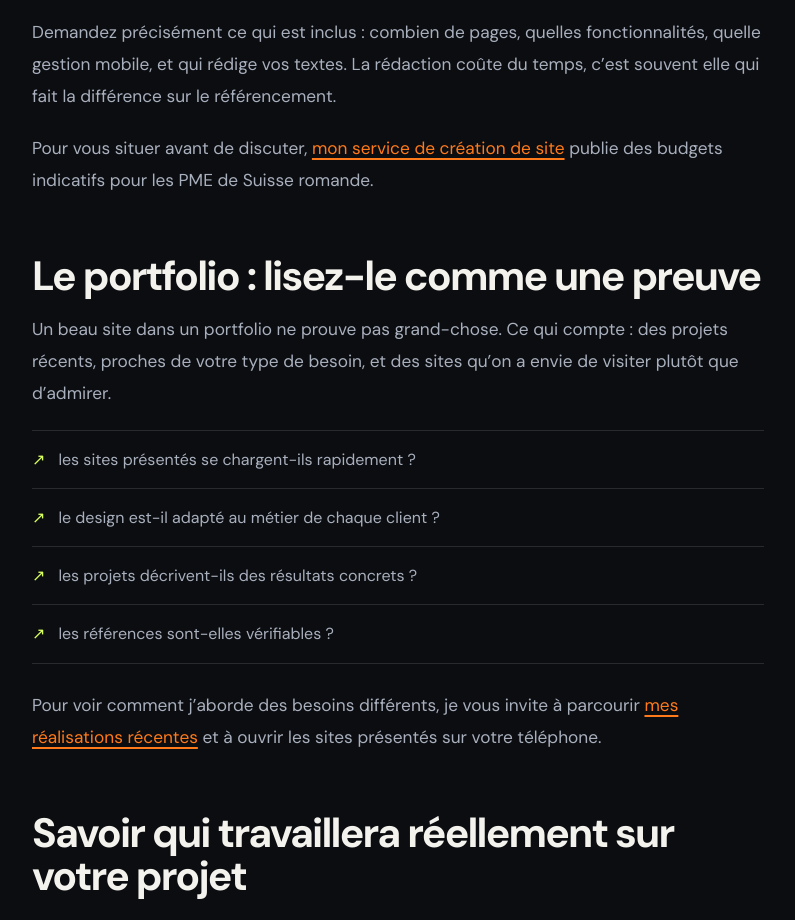
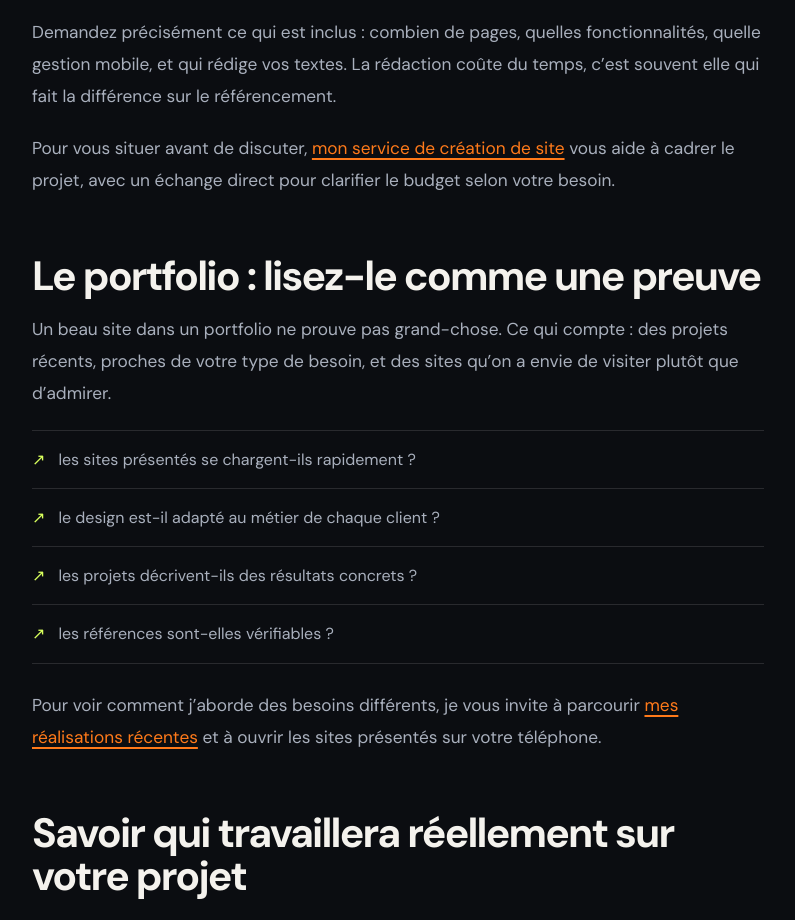
Before and after one commit to Sebwebswiss/sebwebswiss-page-26, a Next.js app: page /blog/comment-choisir-agence-web-lausanne in a window 1280 px wide. Shown: the part 1640-2560 px from the top of the page, without its empty margins (242-1037 px from the left). Built offline with nearby package versions, Linux system fonts and the light colour scheme; a web font is replaced by a local one.

Commit message:
seo: remove budget-indicatif claims from agency guide (no published prices)

```diff
--- a/src/content/articles.ts
+++ b/src/content/articles.ts
@@ -88,7 +88,7 @@ export const articles: Article[] = [
         content: [
           { text: "Pour vous situer avant de discuter, " },
           { text: "mon service de création de site", link: "/services/creation-site-internet-lausanne" },
-          { text: " publie des budgets indicatifs pour les PME de Suisse romande." },
+          { text: " vous aide à cadrer le projet, avec un échange direct pour clarifier le budget selon votre besoin." },
         ],
       },
       {
@@ -232,7 +232,7 @@ export const articles: Article[] = [
       {
         kind: "faq",
         items: [
-          ["Combien coûte un site web pour une PME à Lausanne ?", "Tout dépend de la structure et des fonctionnalités : un site vitrine soigné ne se joue pas à quelques centaines de francs, et une boutique change beaucoup la facture. Ma page sur la création de site publie des budgets indicatifs pour vous situer avant de discuter."],
+          ["Combien coûte un site web pour une PME à Lausanne ?", "Tout dépend de la structure et des fonctionnalités : un site vitrine soigné ne se joue pas à quelques centaines de francs, et une boutique change beaucoup la facture. Un échange direct permet de clarifier le budget selon votre besoin."],
           ["Mieux vaut une agence ou un indépendant ?", "L’important n’est pas la taille du prestataire mais la personne qui travaille réellement sur votre projet. Posez à l’un et à l’autre les questions de cet article et comparez les réponses."],
           ["Combien de temps faut-il pour créer un site ?", "Pour un site vitrine, comptez en général quelques semaines entre le premier échange et la mise en ligne. Le délai dépend beaucoup de la rapidité de vos retours sur les maquettes et les textes."],
           ["Peut-on changer d’agence plus tard ?", "Oui, si le domaine, l’hébergement et le code sont à votre nom. C’est précisément pour cela que cette question figure dans la liste de cet article."],
```
